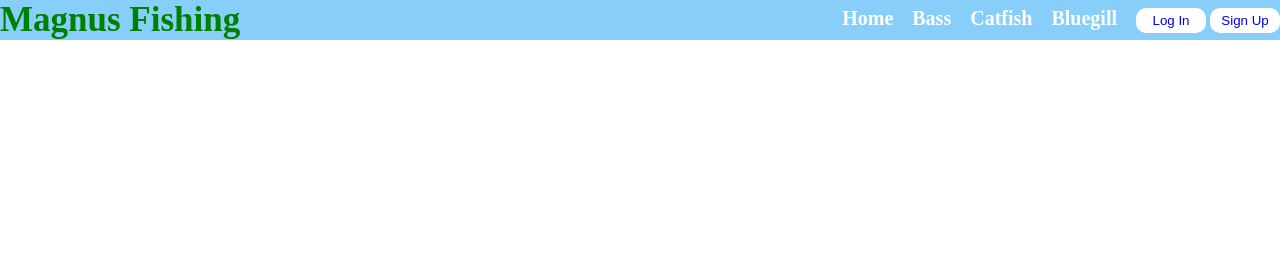
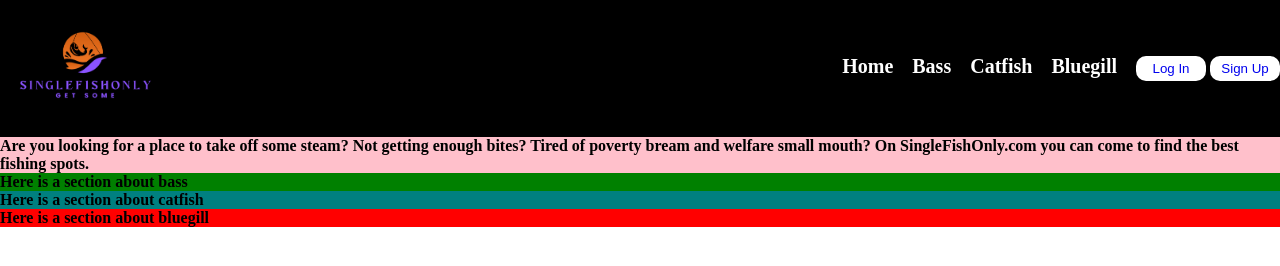
Before and after one commit to JuicyMag/Website-nav-bar, a plain HTML site: page index.html in a window 1280 px wide. Drawn offline with Linux system fonts and the light colour scheme.

Commit message:
Adds logo, more index content

```diff
--- a/index.html
+++ b/index.html
@@ -3,13 +3,14 @@
 <head>
   <meta charset="UTF-8">
   <meta name="viewport" content="width=device-width, initial-scale=1.0">
-  <title>Explore Single Fish Near You!</title>
+  <title>SingleFishOnly.com!</title>
+  <link rel="shortcut icon" href="favicon.jpeg.ico">
   <link rel="stylesheet" href="styles.css">
 </head>
 <body>
   <nav class="navbar">
     <div class="navdiv">
-      <div class="navlogo"> <a href="#"> Magnus Fishing</a></div>
+      <div class="navlogo"> <img src="singlefishonly.png.png" alt="SingleFishOnly logo"> </a></div>
       <ul>
         <li> <a href="#"> Home</a></li>
         <li> <a href="bass.html"> Bass</a></li>
@@ -18,10 +19,24 @@
         <button class="LogIn"> <a href="#"> Log In</a></button>
         <button class = "Sign Up"> <a href="#"> Sign Up</a></button>
       </ul>
+    </div>
+  </nav>
 
-    </div>
+  <div class="Body_Home">
+      <p> Are you looking for a place to take off some steam? Not getting enough bites? Tired of poverty bream and welfare small mouth? On SingleFishOnly.com you can come to find the best fishing spots.
+      <div class="Bass_blurb">
+        <p> Here is a section about bass</p>
+      </div>
+
+      <div class="Catfish_blurb">
+        <p> Here is a section about catfish</p>
+      </div>
+
+      <div class="Bluegill_blurb">
+        <p> Here is a section about bluegill</p>
+      </div>
+  </div>
 
 
-  </nav>
 </body>
 </html>
--- a/styles.css
+++ b/styles.css
@@ -6,7 +6,7 @@
 
 
 .navbar{
-  background-color:lightskyblue;
+  background-color:black;
   /* padding-right:0px ;
   padding-left: 0px; */
   width: 100%;
@@ -19,10 +19,13 @@
   justify-content:space-between;
 }
 
-.navlogo a{
-  font-size: 35px;
+.navlogo img {
+  width: 150px; */
+  height: 10px;
+  padding: 10px;
+  /* font-size: 35px; */
   font-weight: bold;
-  color: green;
+  color: black;
 }
 
 .navdiv li{
@@ -44,3 +47,30 @@ button{
   height: 25px;
   border: none;
 }
+
+.Body_Home{
+  /* color: red; */
+  background-color: pink;
+  font-weight: bold;
+}
+
+.Bass_blurb{
+  display: flex;
+  background-color: green;
+  width: 100%;
+  height: auto;
+}
+
+.Catfish_blurb{
+  display: flex;
+  background-color: teal;
+  width: 100%;
+  height: auto;
+}
+
+.Bluegill_blurb{
+  display: flex;
+  background-color: red;
+  width: 100%;
+  height: auto;
+}
```
Also changed, not shown: bluegill.html (+1 -1 lines), catfish.html (+1 -1 lines), favicon fish 2.jpg (added), favicon fish.webp (added), favicon.jpeg.ico (added), singlefishonly.png.png (added).
